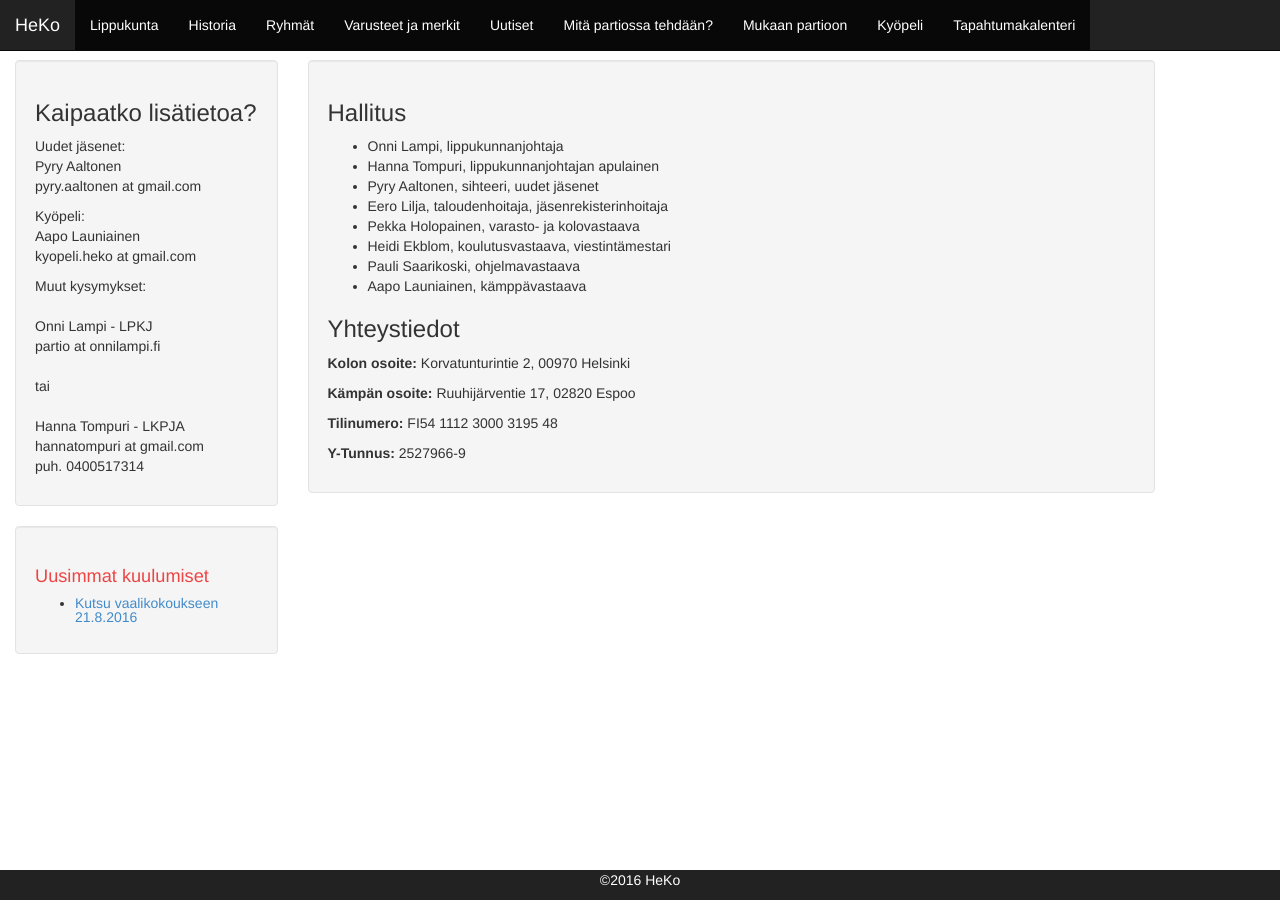
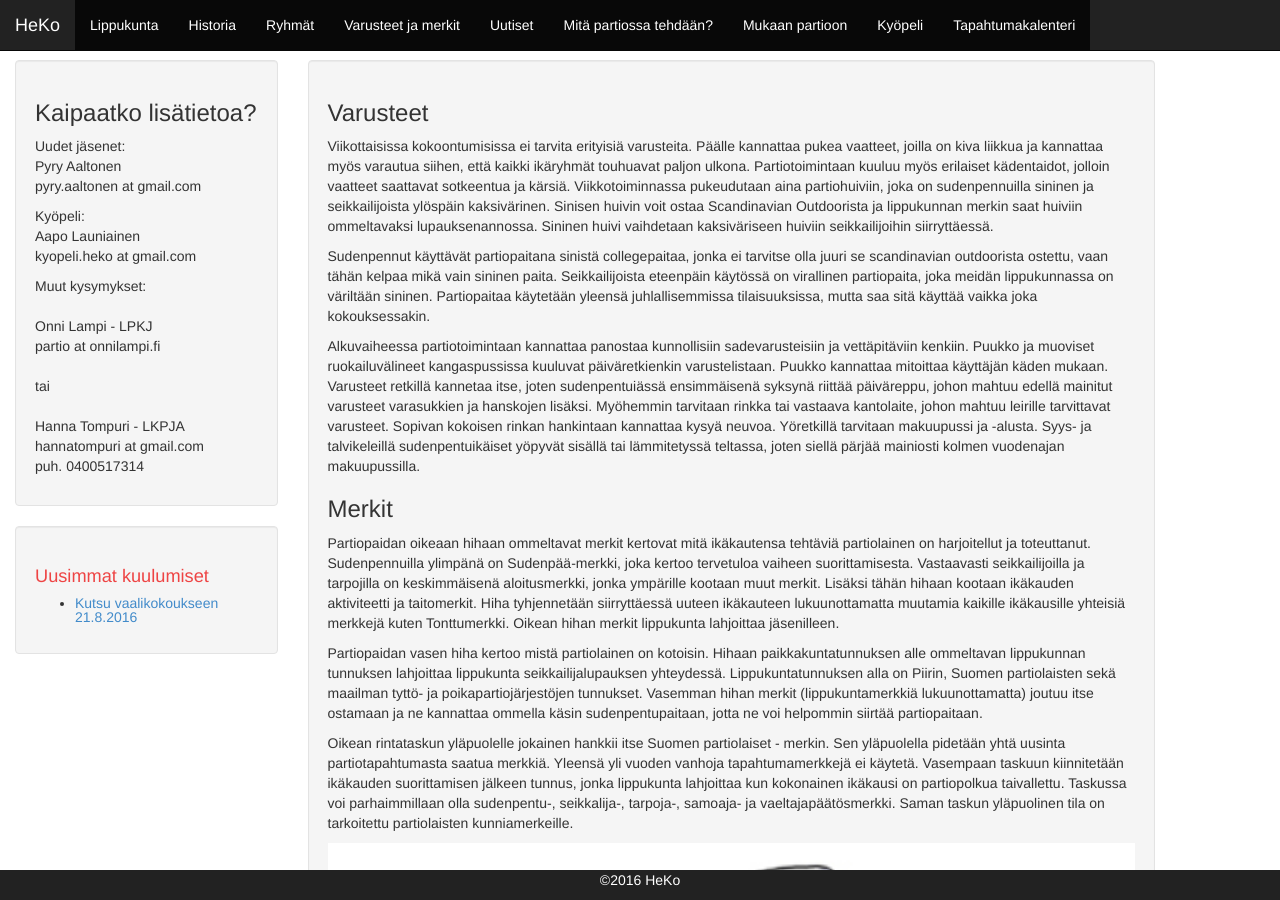
Before and after one commit to HelsinginKotkat/website, a Jekyll site: the page built from website/varusteet.html, in a window 1280 px wide and 900 px high. Built offline with Jekyll 4.4.1, drawn with Linux system fonts in a browser that asks for light colours.

Commit message:
Add images

```diff
--- a/website/varusteet.html
+++ b/website/varusteet.html
@@ -5,27 +5,24 @@ permalink: /varusteet/
 ---
 <div class="well">
 
-    <h3> Hallitus</h3>
-    <ul>
-        <li>Onni Lampi, lippukunnanjohtaja</li>
-        <li>Hanna Tompuri, lippukunnanjohtajan apulainen</li>
-        <li>Pyry Aaltonen, sihteeri, uudet jäsenet</li>
-        <li>Eero Lilja, taloudenhoitaja, jäsenrekisterinhoitaja</li>
-        <li> Pekka Holopainen, varasto- ja kolovastaava</li>
-        <li>Heidi Ekblom, koulutusvastaava, viestintämestari</li>
-        <li>Pauli Saarikoski, ohjelmavastaava</li>
-        <li> Aapo Launiainen, kämppävastaava</li>
+    <h3>Varusteet</h3>
 
+    <p>Viikottaisissa kokoontumisissa ei tarvita erityisiä varusteita. Päälle kannattaa pukea vaatteet, joilla on kiva liikkua ja kannattaa myös varautua siihen, että kaikki ikäryhmät touhuavat paljon ulkona. Partiotoimintaan kuuluu myös erilaiset kädentaidot, jolloin vaatteet saattavat sotkeentua ja kärsiä. Viikkotoiminnassa pukeudutaan aina partiohuiviin, joka on sudenpennuilla sininen ja seikkailijoista ylöspäin kaksivärinen. Sinisen huivin voit ostaa Scandinavian Outdoorista ja lippukunnan merkin saat huiviin ommeltavaksi lupauksenannossa. Sininen huivi vaihdetaan kaksiväriseen huiviin seikkailijoihin siirryttäessä.</p>
 
-    </ul>
-    <h3> Yhteystiedot</h3>
+    <p>Sudenpennut käyttävät partiopaitana sinistä collegepaitaa, jonka ei tarvitse olla juuri se scandinavian outdoorista ostettu, vaan tähän kelpaa mikä vain sininen paita. Seikkailijoista eteenpäin käytössä on virallinen partiopaita, joka meidän lippukunnassa on väriltään sininen. Partiopaitaa käytetään yleensä juhlallisemmissa tilaisuuksissa, mutta saa sitä käyttää vaikka joka kokouksessakin.</p>
 
-    <p><b>Kolon osoite:</b> Korvatunturintie 2, 00970 Helsinki</p>
+    <p>Alkuvaiheessa partiotoimintaan kannattaa panostaa kunnollisiin sadevarusteisiin ja vettäpitäviin kenkiin. Puukko ja muoviset ruokailuvälineet kangaspussissa kuuluvat päiväretkienkin varustelistaan. Puukko kannattaa mitoittaa käyttäjän käden mukaan. Varusteet retkillä kannetaa itse, joten sudenpentuiässä ensimmäisenä syksynä riittää päiväreppu, johon mahtuu edellä mainitut varusteet varasukkien ja hanskojen lisäksi. Myöhemmin tarvitaan rinkka tai vastaava kantolaite, johon mahtuu leirille tarvittavat varusteet. Sopivan kokoisen rinkan hankintaan kannattaa kysyä neuvoa. Yöretkillä tarvitaan makuupussi ja -alusta. Syys- ja talvikeleillä sudenpentuikäiset yöpyvät sisällä tai lämmitetyssä teltassa, joten siellä pärjää mainiosti kolmen vuodenajan makuupussilla. </p>
 
-    <p><b>Kämpän osoite:</b> Ruuhijärventie 17, 02820 Espoo</p>
+    <h3>Merkit</h3>
 
-    <p><b>Tilinumero:</b> FI54 1112 3000 3195 48</p>
+    <p>Partiopaidan oikeaan hihaan ommeltavat merkit kertovat mitä ikäkautensa tehtäviä partiolainen on harjoitellut ja toteuttanut. Sudenpennuilla ylimpänä on Sudenpää-merkki, joka kertoo tervetuloa vaiheen suorittamisesta. Vastaavasti seikkailijoilla ja tarpojilla on keskimmäisenä aloitusmerkki, jonka ympärille kootaan muut merkit. Lisäksi tähän hihaan kootaan ikäkauden aktiviteetti ja taitomerkit. Hiha tyhjennetään siirryttäessä uuteen ikäkauteen lukuunottamatta muutamia kaikille ikäkausille yhteisiä merkkejä kuten Tonttumerkki. Oikean hihan merkit lippukunta lahjoittaa jäsenilleen. </p>
 
-    <p><b>Y-Tunnus:</b> 2527966-9</p>
+    <p>Partiopaidan vasen hiha kertoo mistä partiolainen on kotoisin. Hihaan paikkakuntatunnuksen alle ommeltavan lippukunnan tunnuksen lahjoittaa lippukunta seikkailijalupauksen yhteydessä. Lippukuntatunnuksen alla on Piirin, Suomen partiolaisten sekä maailman tyttö- ja poikapartiojärjestöjen tunnukset. Vasemman hihan merkit (lippukuntamerkkiä lukuunottamatta) joutuu itse ostamaan ja ne kannattaa ommella käsin sudenpentupaitaan, jotta ne voi helpommin siirtää partiopaitaan.</p>
+
+    <p>Oikean rintataskun yläpuolelle jokainen hankkii itse Suomen partiolaiset - merkin. Sen yläpuolella pidetään yhtä uusinta partiotapahtumasta saatua merkkiä. Yleensä yli vuoden vanhoja tapahtumamerkkejä ei käytetä. Vasempaan taskuun kiinnitetään ikäkauden suorittamisen jälkeen tunnus, jonka lippukunta lahjoittaa kun kokonainen ikäkausi on partiopolkua taivallettu. Taskussa voi parhaimmillaan olla sudenpentu-, seikkalija-, tarpoja-, samoaja- ja vaeltajapäätösmerkki. Saman taskun yläpuolinen tila on tarkoitettu partiolaisten kunniamerkeille.</p>
+<p><img src="{{site.url}}/images/sudenpentu.jpg"
+    style="width:100%;"></p>
+<p><img src="{{site.url}}/images/seikkailija.jpg"
+    style="width:100%;"></p>
 
 </div>
```
Also changed, not shown: website/images/seikkailija.jpg (added), website/images/sudenpentu.jpg (added).
